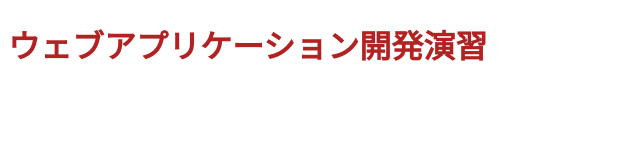
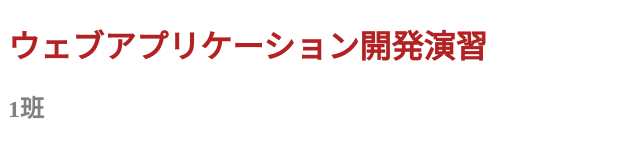
Before and after one commit to Babukashi/Babukashi.github.io, a plain HTML site: page index.html in a window 1280 px wide. Shown: the full height of the page, 0-640 px from the left. Drawn offline with Linux system fonts and the light colour scheme.

Commit message:
h2＋色を追加

```diff
--- a/index.html
+++ b/index.html
@@ -8,5 +8,6 @@
   </head>
   <body>
     <h1>ウェブアプリケーション開発演習</h1>
+    <h2>1班</h2>
   </body>
 </html>
--- a/style.css
+++ b/style.css
@@ -1,3 +1,7 @@
 h1 {
   color: firebrick;
 }
+
+h2 {
+  color: grey;
+}
```
